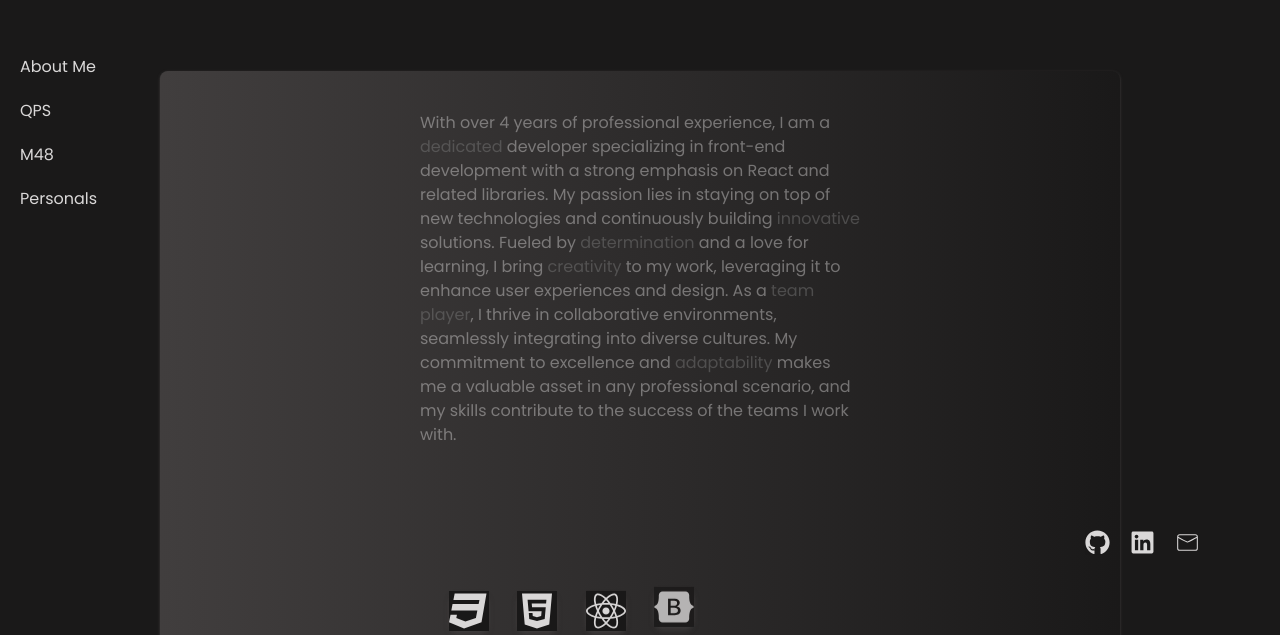
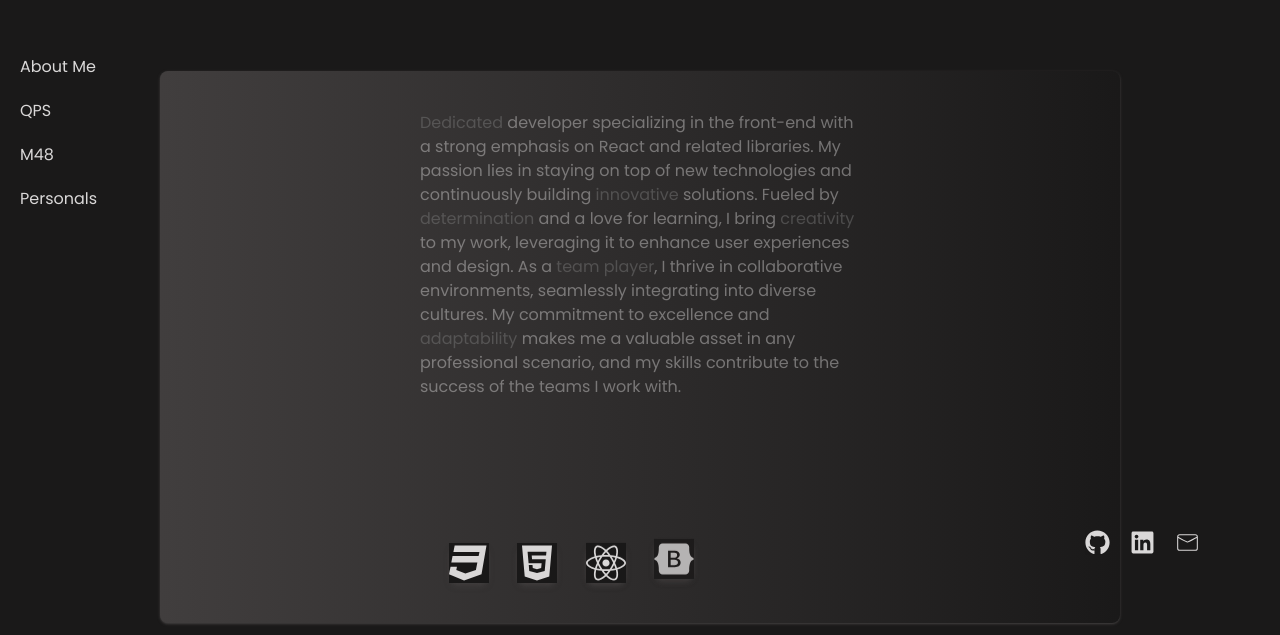
Before and after one commit to Kevetic/2024-Portfolio, a React (Vite) app: page / in a window 1280 px wide. Shown: the part 165-800 px from the top of the page. Built offline with nearby package versions, Linux system fonts and the light colour scheme.

Commit message:
text changes didnt make sense

```diff
--- a/src/components/AboutMe/AboutMe.jsx
+++ b/src/components/AboutMe/AboutMe.jsx
@@ -23,10 +23,9 @@ const renderSummary = ({ defaultState }) => {
           transition={{ duration: 5 }}
           className="text-left md:text-base about-text text-xs overflow-y-scroll md:overflow-hidden h-48 md:h-fit bg-transparent about-me"
         >
-          With over 4 years of professional experience, I am a{" "}
-          <span>dedicated</span> developer specializing in front-end development
-          with a strong emphasis on React and related libraries. My passion lies
-          in staying on top of new technologies and continuously building{" "}
+          <span>Dedicated</span> developer specializing in the front-end with a
+          strong emphasis on React and related libraries. My passion lies in
+          staying on top of new technologies and continuously building{" "}
           <span>innovative</span> solutions. Fueled by
           <span> determination</span> and a love for learning, I bring{" "}
           <span>creativity</span> to my work, leveraging it to enhance user
```
